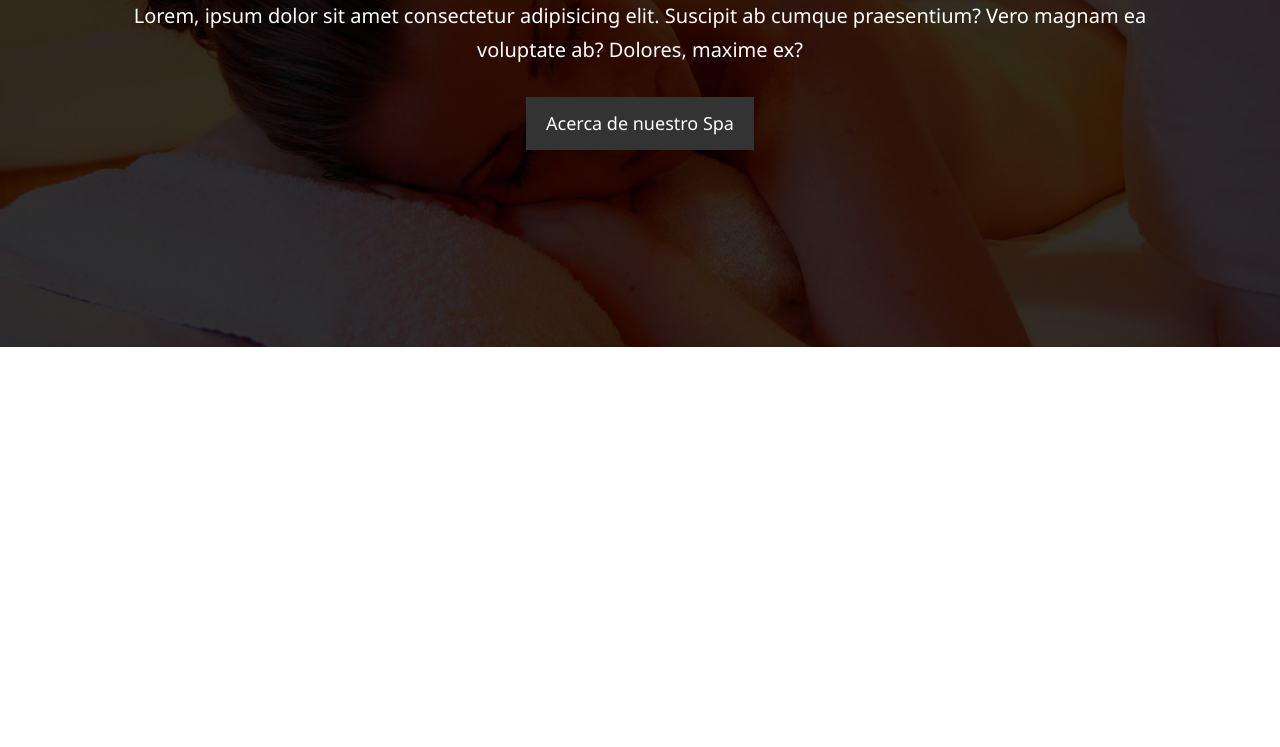
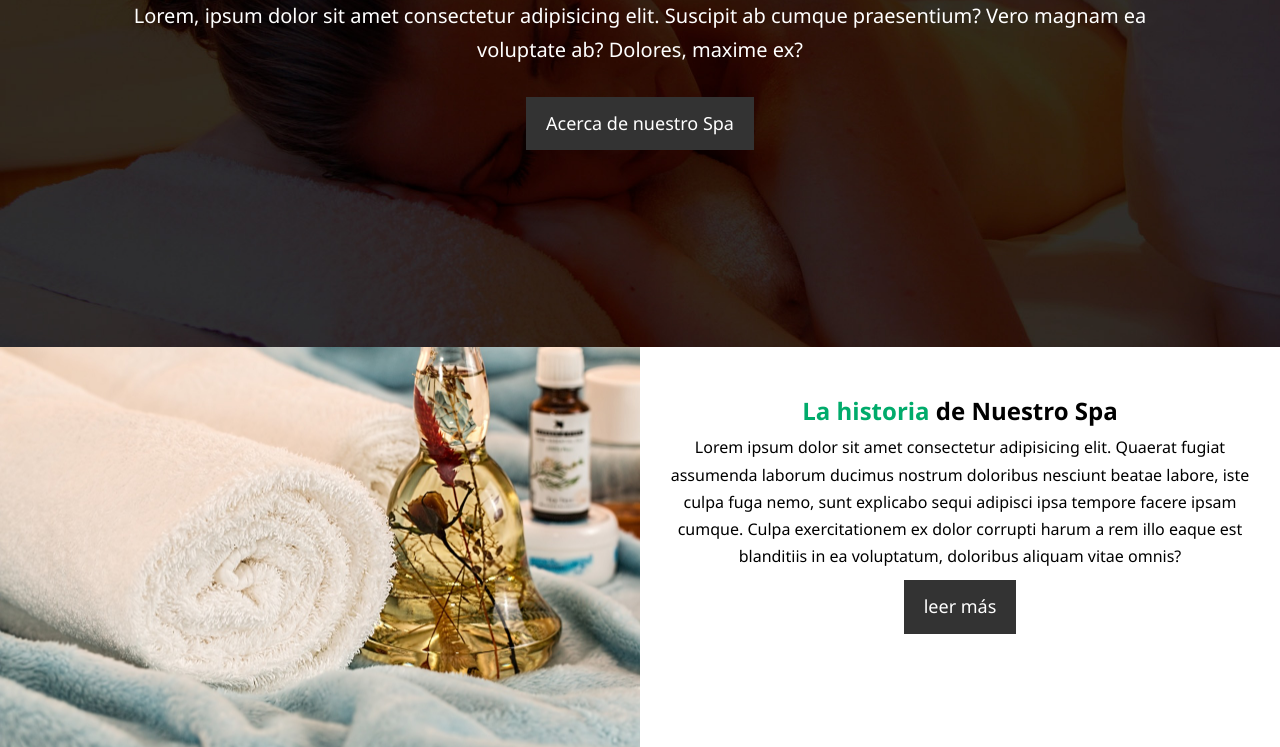
Before and after one commit to cyranoRebaza/SPA-Zahara, a plain HTML site: page index.html in a window 1280 px wide. Shown: the part 320-1067 px from the top of the page. Before the commit the page ends 800 px from the top, so only its background shows below. Drawn offline with Linux system fonts and the light colour scheme.

Commit message:
Creación del Home

```diff
--- a/css/styles.css
+++ b/css/styles.css
@@ -118,3 +118,26 @@ p {
   padding-bottom: 20px;
   line-height: 1.7em;
 }
+
+/* Home */
+#home-info {
+  height: 400px;
+}
+
+#home-info .info-img {
+  float: left; /* flote la imagen a la izquierda*/
+  width: 50%;
+  background: url("../img/imagen1.jpg") no-repeat; /* para que no se repita la imagen */
+  background-position: center; /* la posicion del fondo sea centrado */
+  background-size: cover; /* cubra todo el contendor y centre la imagen */
+  min-height: 100%; /* el minimo alto permitido sea el 100% */
+}
+
+#home-info .info-content {
+  float: right; /* par que el contendido se vaya a la derecha */
+  width: 50%;
+  height: 100%; /* para que ocupe el alto de 400px del contenedor home-info*/
+  text-align: center;
+  padding: 50px 30px;
+  overflow: hidden; /* para impedir que salga los scroll*/
+}
--- a/index.html
+++ b/index.html
@@ -39,5 +39,22 @@
         </div>
       </div>
     </header>
+
+    <!-- Home -->
+    <section id="home-info">
+      <div class="info-img"></div>
+      <div class="info-content">
+        <h2><span class="text-primary">La historia</span> de Nuestro Spa</h2>
+        <p>
+          Lorem ipsum dolor sit amet consectetur adipisicing elit. Quaerat
+          fugiat assumenda laborum ducimus nostrum doloribus nesciunt beatae
+          labore, iste culpa fuga nemo, sunt explicabo sequi adipisci ipsa
+          tempore facere ipsam cumque. Culpa exercitationem ex dolor corrupti
+          harum a rem illo eaque est blanditiis in ea voluptatum, doloribus
+          aliquam vitae omnis?
+        </p>
+        <a href="acerca.html" class="btn btn-primary">leer más</a>
+      </div>
+    </section>
   </body>
 </html>
```
